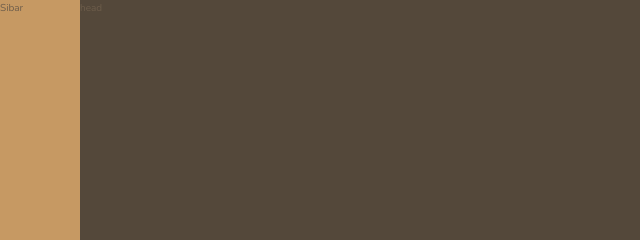
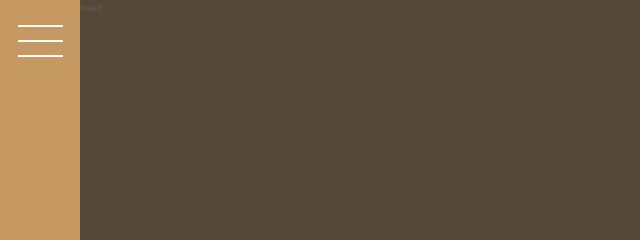
Before and after one commit to mokiong/Nexter-, a website: page index.html in a window 1280 px wide. Shown: the top 240 px of the page, 0-640 px from the left. Drawn offline with nearby package versions, Linux system fonts and the light colour scheme.

Commit message:
Make sidebar

```diff
--- a/index.html
+++ b/index.html
@@ -15,7 +15,7 @@
         <title>Nexter &mdash; your home, your freedom</title>
     </head>
     <body class="container">
-        <div class="sidebar">Sibar</div>
+        <div class="sidebar"><button class="nav-btn"></button></div>
 
         <header class="header">head</header>
 
--- a/sass/_sidebar.scss
+++ b/sass/_sidebar.scss
@@ -2,4 +2,33 @@
     background-color: $color-primary;
     grid-column: sidebar-start / sidebar-end;
     grid-row: 1 / -1;
+    display: flex;
+    justify-content: center;
 }
+
+.nav-btn {
+    border-radius: 0;
+    border: none;
+
+    background-color: #fff;
+    height: 2px;
+    width: 4.5rem;
+    margin-top: 4rem;
+
+    &::before,
+    &::after {
+        content: '';
+        background-color: #fff;
+        height: 2px;
+        width: 4.5rem;
+        display: block;
+    }
+
+    &::before {
+        transform: translateY(-1.5rem);
+    }
+
+    &::after {
+        transform: translateY(1.3rem);
+    }
+}
```
Also changed, not shown: css/style.css.
